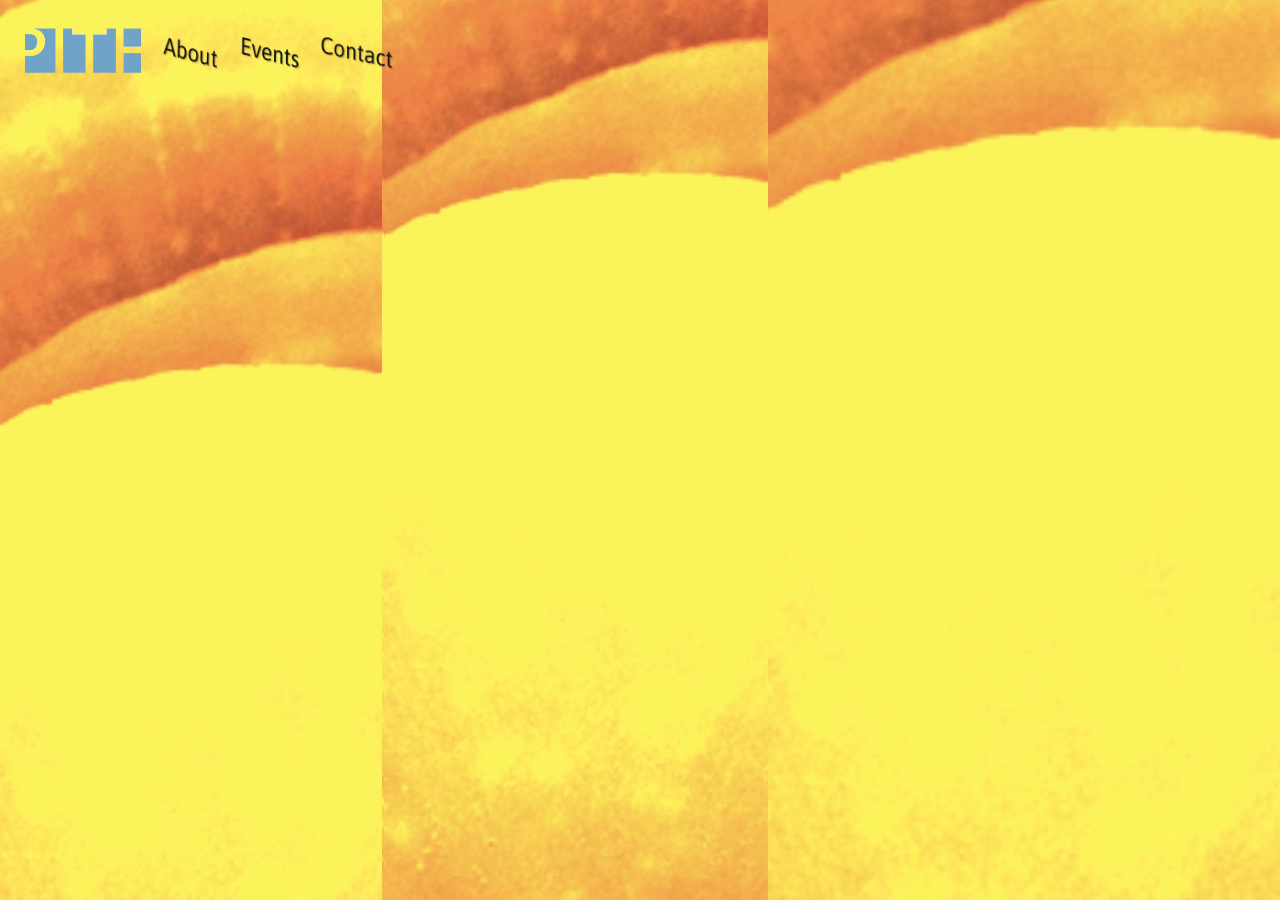
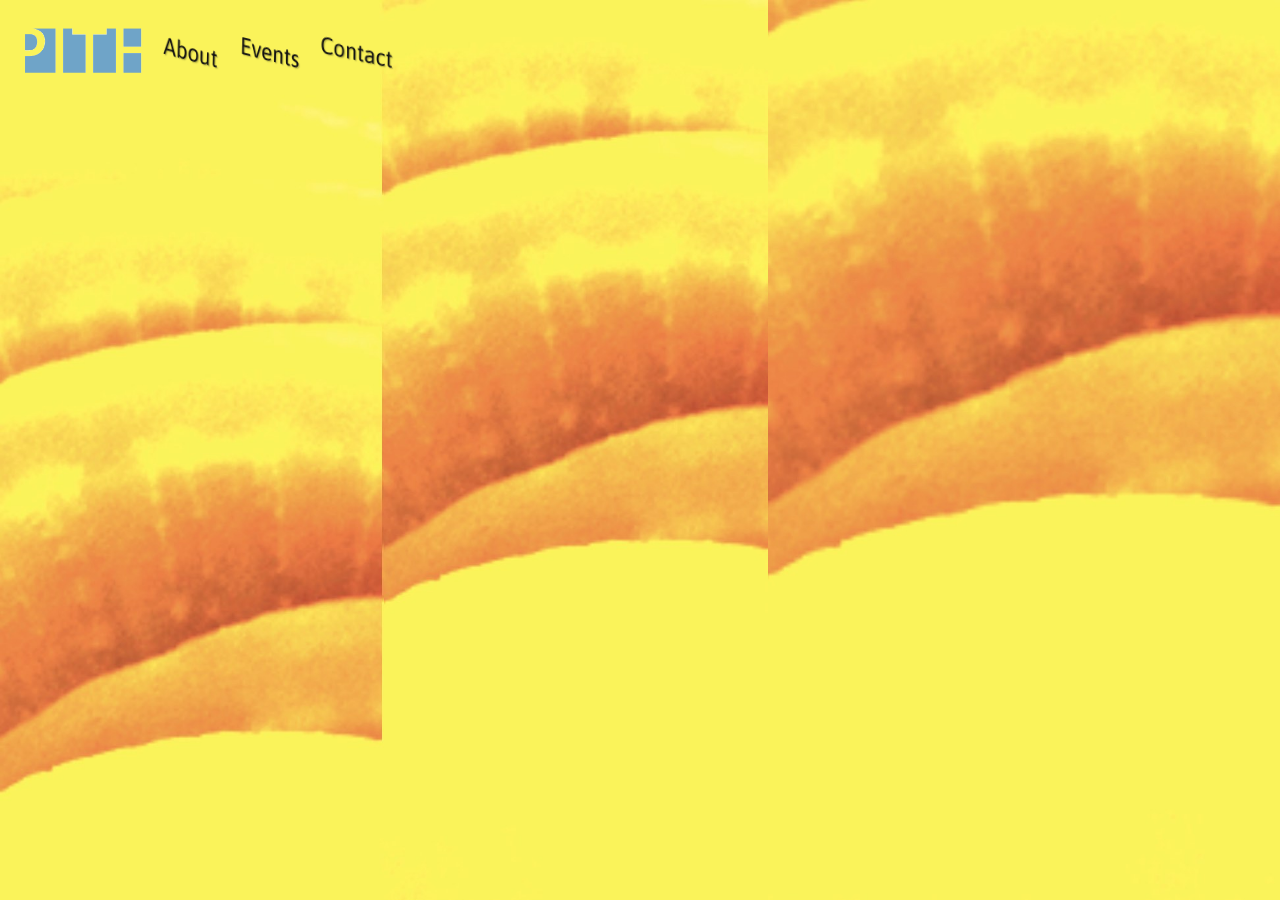
Before and after one commit to zoe-pith/pith-site, a Jekyll site: the page built from index.html, in a window 1280 px wide. Built offline with Jekyll 4.4.1, drawn with Linux system fonts in a browser that asks for light colours.

Commit message:
top-align turnips

```diff
--- a/_sass/_layout.scss
+++ b/_sass/_layout.scss
@@ -178,8 +178,8 @@
  */
 .turnip-container {
   position: fixed;
-  left: 50%; top: 50%;
-  transform: translate(-50%, -50%);
+  left: 50%; top: 0;
+  transform: translate(-50%, 0px);
   z-index: -1;
 
   width: 1994px;
```
